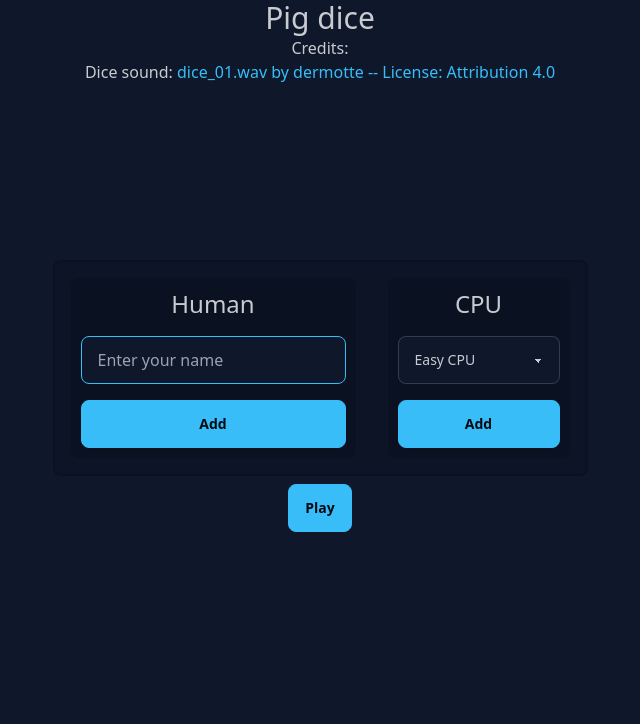
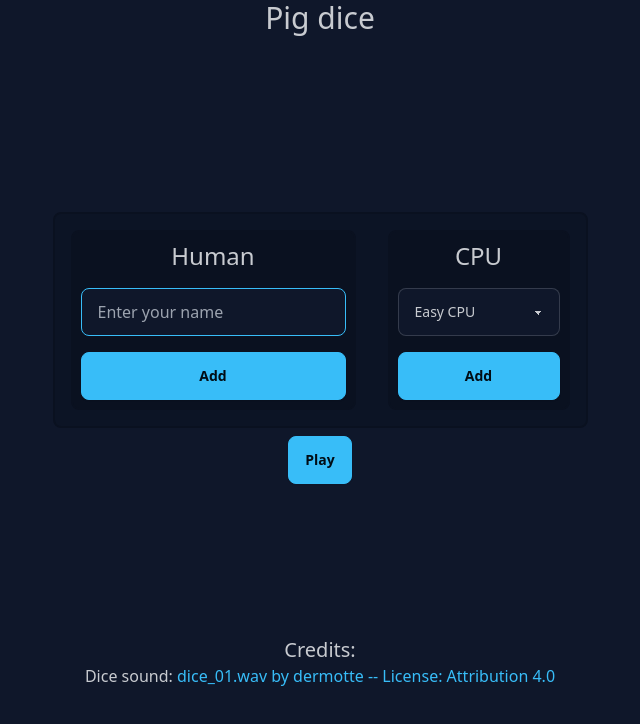
Before and after one commit to webmsgr/pig_dice, a website built with Vite: page index.html in a window 1280 px wide. Shown: the whole page, without its empty margins (320-960 px from the left). Built offline with nearby package versions, Linux system fonts and the light colour scheme.

Commit message:
move the credits to the bottom

```diff
--- a/index.html
+++ b/index.html
@@ -17,10 +17,6 @@
     </template>
     <header class="m-auto w-fit text-center hide-playing">
       <h1 class="text-3xl">Pig dice</h1>
-      <p> Credits: </p>
-      <ul>
-        <li>Dice sound: <a target="_blank" href="https://freesound.org/s/220743/" class="link-primary hover:link-hover">dice_01.wav by dermotte -- License: Attribution 4.0</a></li>
-      </ul>
     </header>
     <main class="full-center text-center flex flex-col gap-4">
       <div id="cards" class="cards">
@@ -66,6 +62,12 @@
       </div>
 
     </main>
+    <footer class="flex flex-col gap-4 items-center justify-center text-center hide-playing">
+      <h1 class="text-xl"> Credits: </h1>
+      <ul>
+        <li>Dice sound: <a target="_blank" href="https://freesound.org/s/220743/" class="link-primary hover:link-hover">dice_01.wav by dermotte -- License: Attribution 4.0</a></li>
+      </ul>
+    </footer>
     <div id="alert_modal" class="modal-outer">
       <div class="modal-inner">
         <h1 class="text-4xl">Alert</h1>
```
